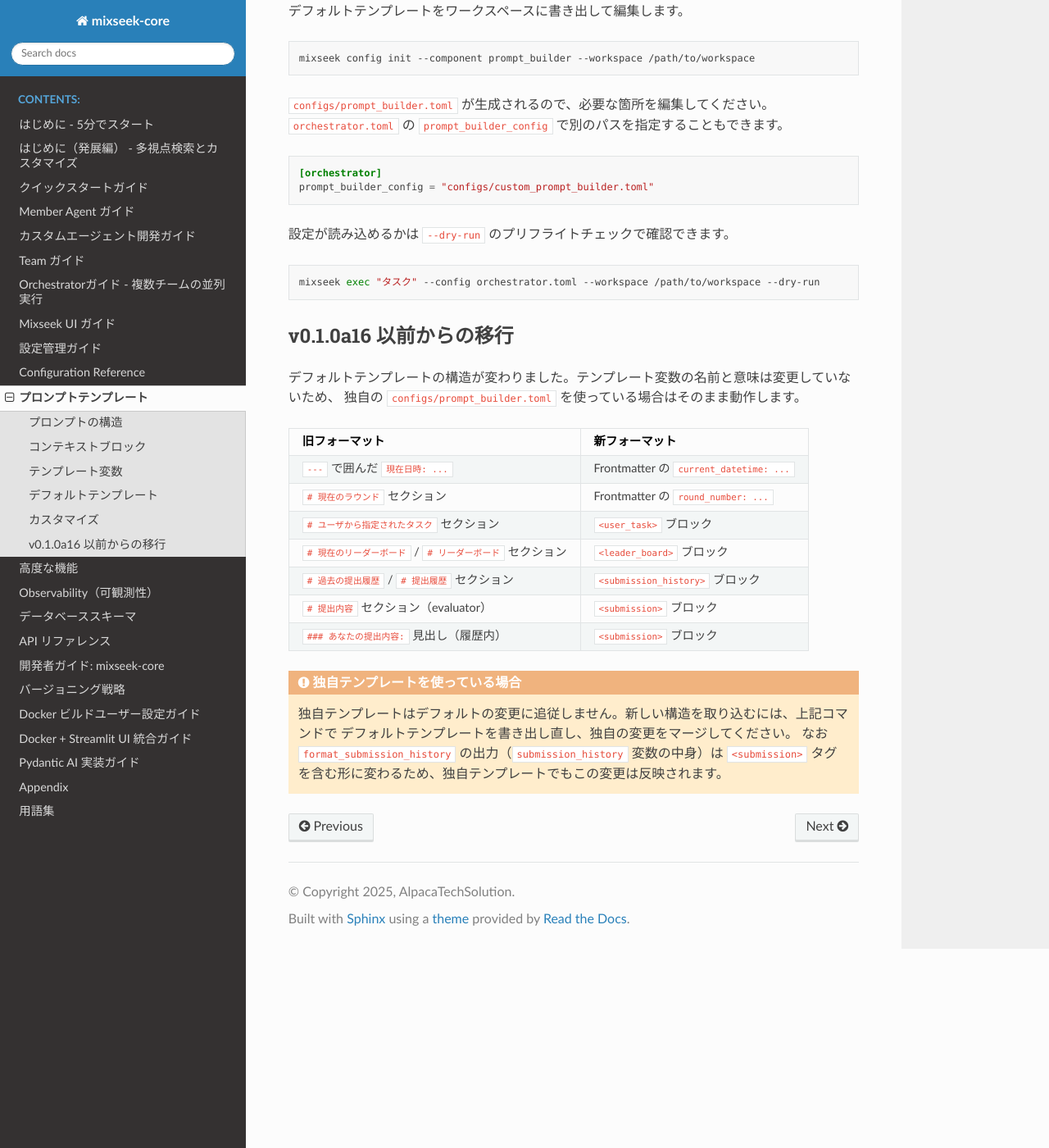
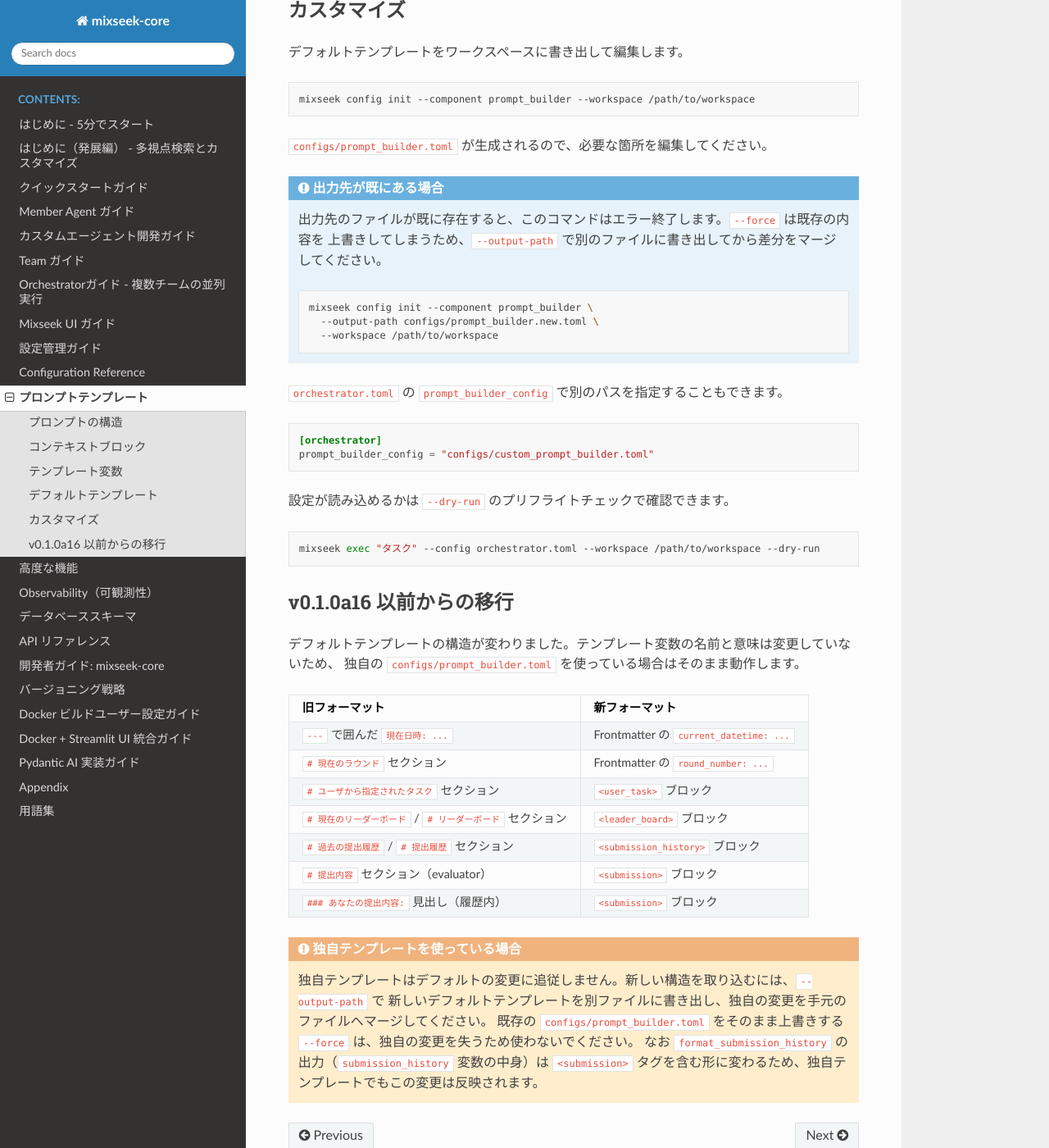
Before and after one commit to mixseek/mixseek-core, a Sphinx documentation site: the page built from docs/prompt-templates.md, in a window 1280 px wide and 1400 px high, scrolled down 4323 px. Shown: the whole window at 82% size. Built offline with Sphinx 7.4.7 and the Read the Docs theme 3.1.0, drawn with Linux system fonts in a browser that asks for light colours; some of the changed text lies outside the part shown.

Commit message:
docs(prompt-templates): レビュー指摘対応（移行手順の修正・タグ一覧の是正）
- カスタマイズ手順に、出力先が既に存在する場合はコマンドがエラー終了する旨と、
  --force ではなく --output-path で別ファイルに書き出して差分をマージする手順を追記
- 移行手順の案内も --output-path ベースに変更し、--force を使わないよう明記
- コンテキストブロックの一覧に階層の列を追加。<submission> は evaluator の
  トップレベルだけでなく、team / judgment でも <submission_history> の内側に
  出現するため、両方の行を記載

Refs #153

Created by 🤖Claude Opus 5

Co-Authored-By: Claude Opus 5 (1M context) <noreply@anthropic.com>

````diff
--- a/docs/prompt-templates.md
+++ b/docs/prompt-templates.md
@@ -27,12 +27,13 @@ Team / Evaluator / Judgment に渡すユーザプロンプトは `UserPromptBuil
 (prompt-blocks)=
 ## コンテキストブロック
 
-| タグ | 出現するテンプレート | 中身 |
-|---|---|---|
-| `<user_task>` | team / evaluator / judgment | ユーザから指定されたタスク |
-| `<leader_board>` | team / judgment | リーダーボードのランキングと自チームの順位 |
-| `<submission_history>` | team / judgment | 過去のラウンドのスコアと提出内容 |
-| `<submission>` | evaluator | 評価対象の提出内容 |
+| タグ | 出現するテンプレート | 階層 | 中身 |
+|---|---|---|---|
+| `<user_task>` | team / evaluator / judgment | トップレベル | ユーザから指定されたタスク |
+| `<leader_board>` | team / judgment | トップレベル | リーダーボードのランキングと自チームの順位 |
+| `<submission_history>` | team / judgment | トップレベル | 過去のラウンドのスコアと提出内容 |
+| `<submission>` | evaluator | トップレベル | 評価対象の提出内容 |
+| `<submission>` | team / judgment | `<submission_history>` の内側 | 各ラウンドの提出内容 |
 
 `<submission_history>` の中はラウンドごとに Markdown 見出しで区切られ、各ラウンドの提出内容だけが
 `<submission>` タグで囲まれます。
@@ -86,6 +87,20 @@ mixseek config init --component prompt_builder --workspace /path/to/workspace
 ```
 
 `configs/prompt_builder.toml` が生成されるので、必要な箇所を編集してください。
+
+:::{admonition} 出力先が既にある場合
+:class: note
+
+出力先のファイルが既に存在すると、このコマンドはエラー終了します。`--force` は既存の内容を
+上書きしてしまうため、`--output-path` で別のファイルに書き出してから差分をマージしてください。
+
+```bash
+mixseek config init --component prompt_builder \
+  --output-path configs/prompt_builder.new.toml \
+  --workspace /path/to/workspace
+```
+:::
+
 `orchestrator.toml` の `prompt_builder_config` で別のパスを指定することもできます。
 
 ```toml
@@ -118,8 +133,9 @@ mixseek exec "タスク" --config orchestrator.toml --workspace /path/to/workspa
 ```{admonition} 独自テンプレートを使っている場合
 :class: warning
 
-独自テンプレートはデフォルトの変更に追従しません。新しい構造を取り込むには、上記コマンドで
-デフォルトテンプレートを書き出し直し、独自の変更をマージしてください。
+独自テンプレートはデフォルトの変更に追従しません。新しい構造を取り込むには、`--output-path` で
+新しいデフォルトテンプレートを別ファイルに書き出し、独自の変更を手元のファイルへマージしてください。
+既存の `configs/prompt_builder.toml` をそのまま上書きする `--force` は、独自の変更を失うため使わないでください。
 なお `format_submission_history` の出力（`submission_history` 変数の中身）は
 `<submission>` タグを含む形に変わるため、独自テンプレートでもこの変更は反映されます。
 ```
````
